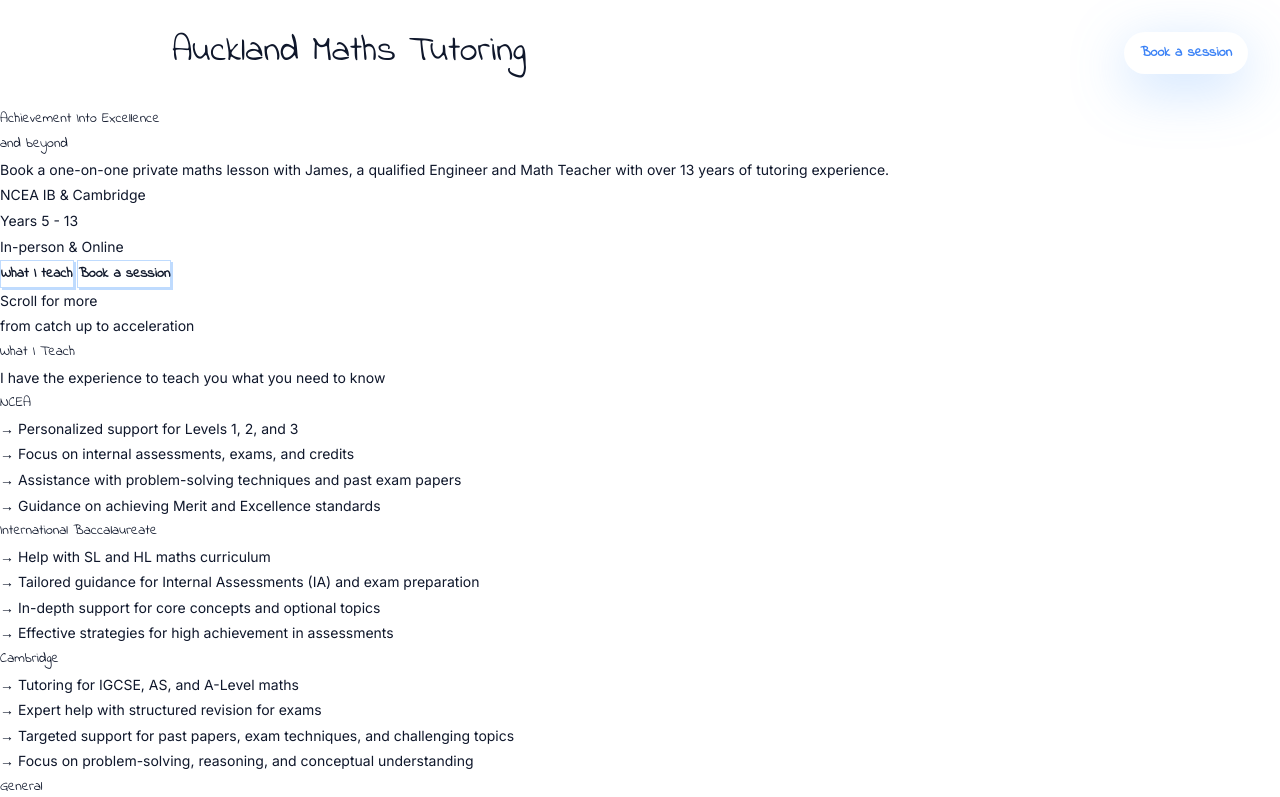
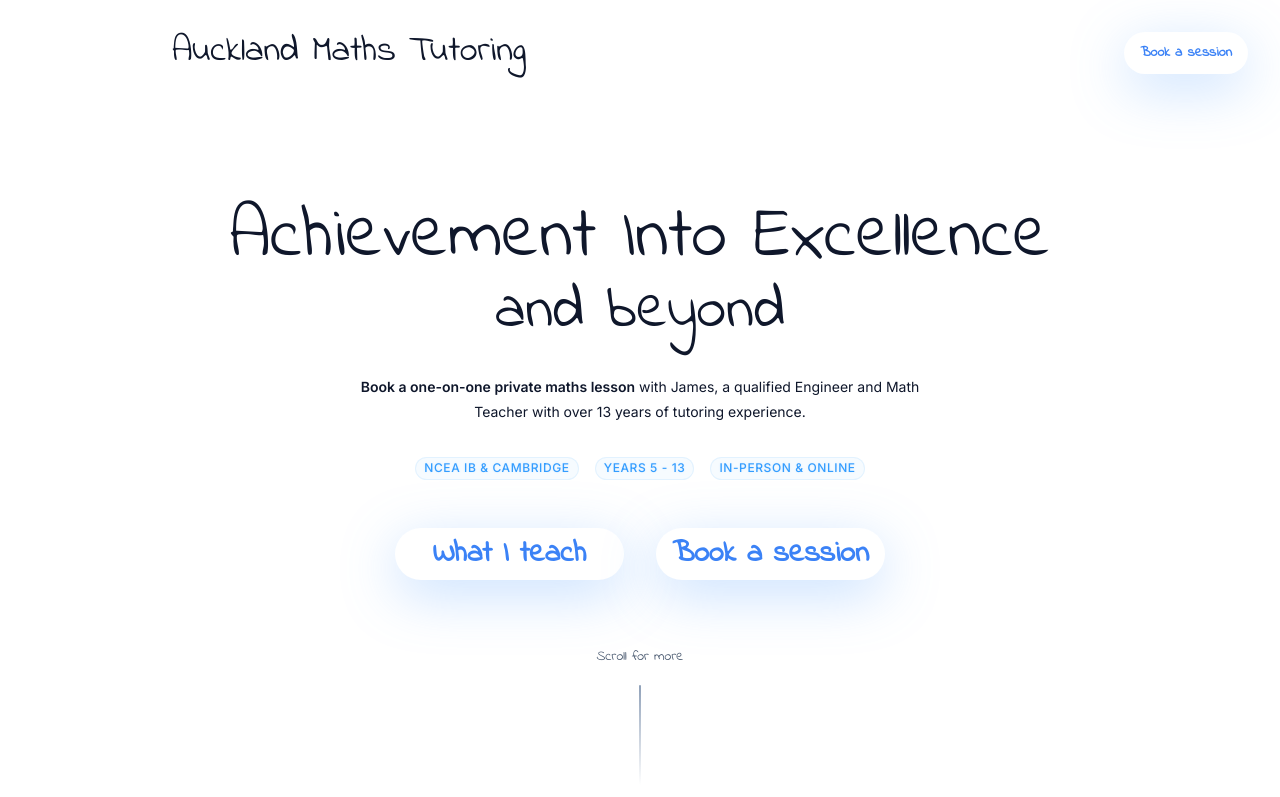
Before and after one commit to KayleeBeyene/tailwindcss-course, a website built with Vite: page index.html in a window 1280 px wide. Shown: the top 797 px of the page. Built offline with nearby package versions, Linux system fonts and the light colour scheme.

Commit message:
Completed styling the Hero section
Added tailwindCSS classes to index.html

```diff
--- a/index.html
+++ b/index.html
@@ -18,7 +18,9 @@
   </head>
 
   <body class="text-slate-900 min-h-screen relative text-sm sm:text-base">
-    <header class="flex justify-between gap-8 p-8 max-w-[1000px] mx-auto">
+    <header
+      class="flex justify-between gap-8 p-8 max-w-[1000px] mx-auto w-full"
+    >
       <h1 class="text-2xl sm:text-3xl md:text-4xl">Auckland Maths Tutoring</h1>
       <button
         class="card-button-secondary px-4 py-2 rounded-full whitespace-nowrap opacity-0 pointer-events-none"
@@ -34,28 +36,53 @@
       </div>
     </header>
     <main class="flex flex-col">
-      <section id="hero">
-        <div>
-          <h2>Achievement Into Excellence</h2>
-          <h4>and beyond</h4>
+      <section
+        class="flex flex-col gap-8 px-8 py-16 sm:py-20 md:py-24 max-w-[1000px] mx-auto w-full"
+        id="hero"
+      >
+        <div class="text-center font-medium flex flex-col items-center gap-2">
+          <h2 class="text-6xl sm:text-7xl md:txt-8xl">
+            Achievement Into Excellence
+          </h2>
+          <h4 class="text-4xl sm:text-5xl md:text-6xl">and beyond</h4>
         </div>
-        <p>
-          <span>Book a one-on-one private maths lesson</span> with James, a
-          qualified Engineer and Math Teacher with over 13 years of tutoring
-          experience.
+        <p class="text-center max-w-[600px] w-full mx-auto">
+          <span class="font-semibold"
+            >Book a one-on-one private maths lesson</span
+          >
+          with James, a qualified Engineer and Math Teacher with over 13 years
+          of tutoring experience.
         </p>
-        <div>
-          <div>NCEA IB & Cambridge</div>
-          <div>Years 5 - 13</div>
-          <div>In-person & Online</div>
+        <div class="flex items-center gap-4 flex-wrap justify-center">
+          <div class="tag rank px-2 py-0.5 rounded-full sm:text-lg md:text-xl">
+            NCEA IB & Cambridge
+          </div>
+          <div class="tag rank px-2 py-0.5 rounded-full sm:text-lg md:text-xl">
+            Years 5 - 13
+          </div>
+          <div class="tag rank px-2 py-0.5 rounded-full sm:text-lg md:text-xl">
+            In-person & Online
+          </div>
         </div>
-        <div>
-          <button>What I teach</button>
-          <button>Book a session</button>
+        <div
+          class="grid grid-cols-1 sm:grid-cols-2 gap-4 sm:gap-8 w-fit mx-auto my-4"
+        >
+          <button
+            class="card-button-secondary px-4 py-2 rounded-full text-xl sm:text-2xl md:text-3xl"
+          >
+            What I teach
+          </button>
+          <button
+            class="card-button-secondary px-4 py-2 rounded-full text-xl sm:text-2xl md:text-3xl"
+          >
+            Book a session
+          </button>
         </div>
-        <div>
-          <p>Scroll for more</p>
-          <div></div>
+        <div class="w-fit mx-auto my-4 flex flex-col items-center gap-4">
+          <p class="indie text-slate-600">Scroll for more</p>
+          <div
+            class="w-0.5 h-[100px] rounded-lg bg-linear-to-b from-slate-400 to-transparent"
+          ></div>
         </div>
       </section>
       <section id="maths">
```
